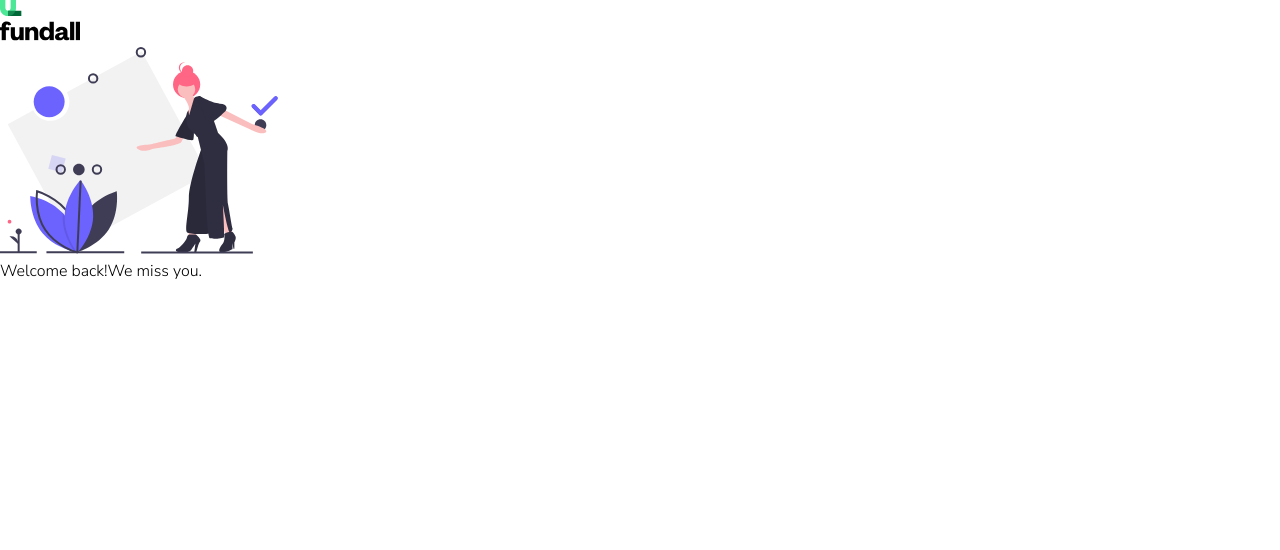
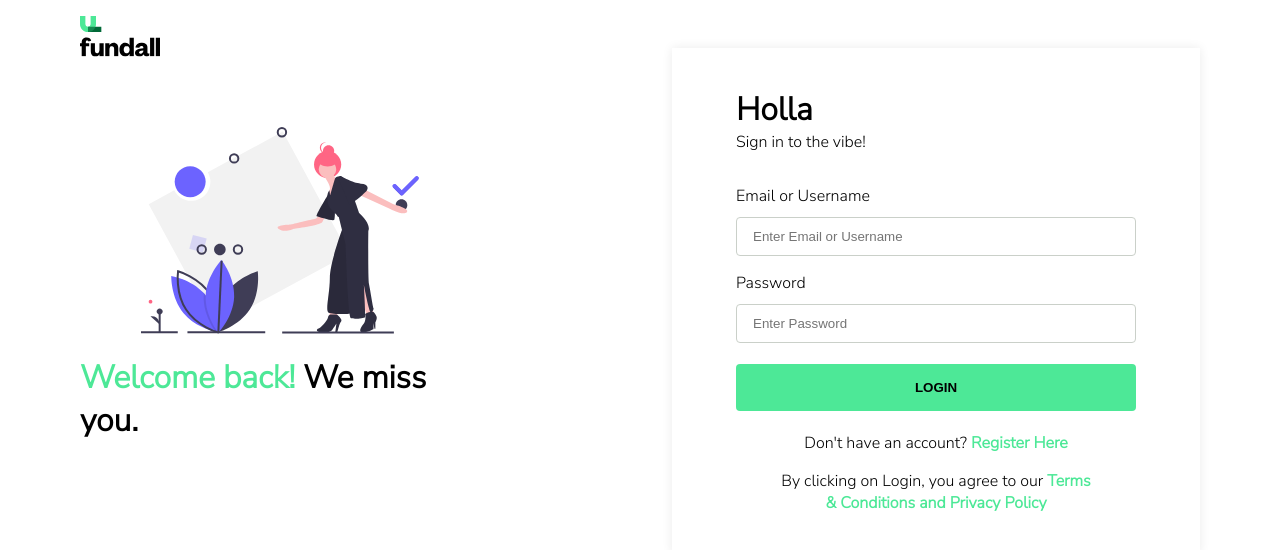
Before and after one commit to fantee-hub/expense-tracker, a React (Create React App) app: page /login in a window 1280 px wide. Shown: the top 550 px of the page. Built offline with nearby package versions, Linux system fonts and the light colour scheme.

Commit message:
styled login page

```diff
--- a/src/components/Login.js
+++ b/src/components/Login.js
@@ -2,6 +2,7 @@ import React from "react";
 import illustration from "../images/illustration2.svg";
 import logo from "../images/logo.svg";
 import styled from "styled-components";
+import { Link } from "react-router-dom";
 
 const Login = () => {
   return (
@@ -16,13 +17,140 @@ const Login = () => {
           </div>
 
           <div className="home-content">
-            <span>Welcome back!</span>We miss you.
+            <span>Welcome back!</span> We miss you.
           </div>
+        </div>
+      </div>
+      <div className="row1">
+        <div className="form-container">
+          <div className="form-header">
+            <h1>Holla</h1>
+            <p>Sign in to the vibe!</p>
+          </div>
+          <form>
+            <div className="input1">
+              <label htmlFor="email">Email or Username</label>
+              <input
+                type="text"
+                name="email"
+                placeholder="Enter Email or Username"
+              />
+            </div>
+            <div className="input2">
+              <label htmlFor="pword">Password</label>
+              <input
+                type="password"
+                name="pword"
+                placeholder="Enter Password"
+              />
+            </div>
+            <div className="loginBtn">
+              <button type="submit">LOGIN</button>
+            </div>
+            <div className="form-text">
+              Don't have an account?
+              <Link to="/signup">
+                <span> Register Here </span>
+              </Link>
+            </div>
+            <div className="terms">
+              By clicking on Login, you agree to our{" "}
+              <span>Terms & Conditions and Privacy Policy</span>
+            </div>
+          </form>
         </div>
       </div>
     </LoginContainer>
   );
 };
 
-const LoginContainer = styled.div``;
+const LoginContainer = styled.div`
+  display: flex;
+  justify-content: space-between;
+  padding: 1rem 5rem;
+  .logo {
+    padding: 0 0 1rem 0;
+  }
+  .home-image {
+    padding: 3rem 0 0 0;
+    .hero-image {
+      text-align: center;
+    }
+    .home-content {
+      padding: 1rem 0 0 0;
+      font-weight: 800;
+      font-size: 2rem;
+      max-width: 25rem;
+      margin: 0 auto;
+      span {
+        color: #4de897;
+      }
+      p {
+        font-size: 1rem;
+        font-weight: 400;
+      }
+    }
+  }
+  .form-container {
+    margin: 2rem 0 0 0;
+    box-shadow: 0px 0px 10px rgba(0, 0, 0, 0.082937);
+    padding: 1.5rem 4rem;
+    width: 25rem;
+    .form-header {
+      padding: 1rem 0;
+    }
+    form {
+      margin: 0 auto;
+      label {
+        display: block;
+        margin: 0 0 0.6rem 0;
+      }
+      .input1 {
+        padding: 1rem 0;
+      }
+
+      input[type="text"],
+      input[type="password"] {
+        padding: 0.7rem 1rem;
+        border: 1px solid #cad0c9;
+        box-sizing: border-box;
+        border-radius: 0.25rem;
+        width: 100%;
+        &:focus {
+          outline-color: #4de897;
+        }
+      }
+      .loginBtn {
+        margin: 1.3rem 0;
+        button {
+          width: 100%;
+          padding: 1rem 0;
+          cursor: pointer;
+          display: block;
+          border: none;
+          background: #4de897;
+          font-weight: 800;
+          border-radius: 0.25rem;
+        }
+      }
+      .form-text {
+        text-align: center;
+        span {
+          color: #4de897;
+          font-weight: 600;
+        }
+      }
+      .terms {
+        max-width: 20rem;
+        margin: 0 auto;
+        text-align: center;
+        padding: 1rem 0;
+        span {
+          color: #4de897;
+          font-weight: 600;
+        }
+      }
+    }
+  }
+`;
 export default Login;
--- a/src/styles/Globalstyles.js
+++ b/src/styles/Globalstyles.js
@@ -10,6 +10,9 @@ const Globalstyles = createGlobalStyle`
     a{
         text-decoration:none;
     }
+    h1,h2,h3,h4,h5,h6,p{
+        margin:0;
+    }
 
 `;
 export default Globalstyles;
```
